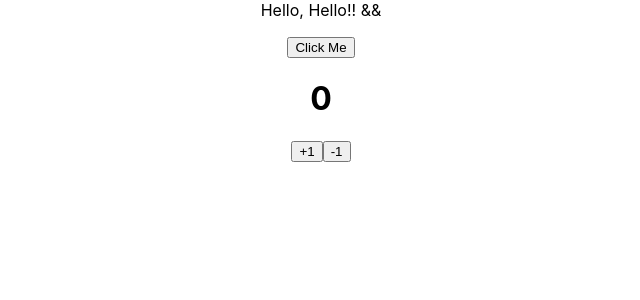
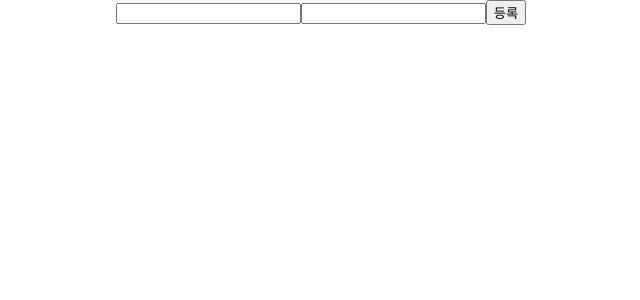
Before and after one commit to taurusboong2/ts-react-tutorial, a React (Create React App) app: page / in a window 1280 px wide. Shown: the top 300 px of the page, without its empty margins (319-959 px from the left). Built offline with nearby package versions, Linux system fonts and the light colour scheme.

Commit message:
input control

```diff
--- a/src/App.tsx
+++ b/src/App.tsx
@@ -1,16 +1,14 @@
 import React from 'react';
 import './App.css';
-import Counter from './Counter';
-import Greetings from './Greetings';
+import MyForm from './MyForm';
 
 const App: React.FC = () => {
-  const onClick = (name: string) => {
-    console.log(`${name} says hello`);
+  const onSubmit = (form: { name: string; des: string }) => {
+    console.log(form);
   };
   return (
     <div className="App">
-      <Greetings name="Hello" onClick={onClick} />
-      <Counter />
+      <MyForm onSubmit={onSubmit} />
     </div>
   );
 };
--- /dev/null
+++ b/src/MyForm.tsx
@@ -0,0 +1,41 @@
+import React, { useState } from 'react';
+
+type MyFormProps = {
+  onSubmit: (form: { name: string; des: string }) => void;
+};
+
+const MyForm = ({ onSubmit }: MyFormProps) => {
+  const [form, setForm] = useState({
+    name: '',
+    des: '',
+  });
+
+  const { name, des } = form;
+
+  const onChange = (e: React.ChangeEvent<HTMLInputElement>) => {
+    const { name, value } = e.target;
+    setForm({
+      ...form,
+      [name]: value,
+    });
+  };
+
+  const handleSubmit = (e: React.FormEvent<HTMLFormElement>) => {
+    e.preventDefault();
+    onSubmit(form);
+    setForm({
+      name: '',
+      des: '',
+    });
+  };
+
+  return (
+    <form onSubmit={handleSubmit}>
+      <input name="name" value={name} onChange={onChange} />
+      <input name="des" value={des} onChange={onChange} />
+      <button type="submit">등록</button>
+    </form>
+  );
+};
+
+export default MyForm;
```
